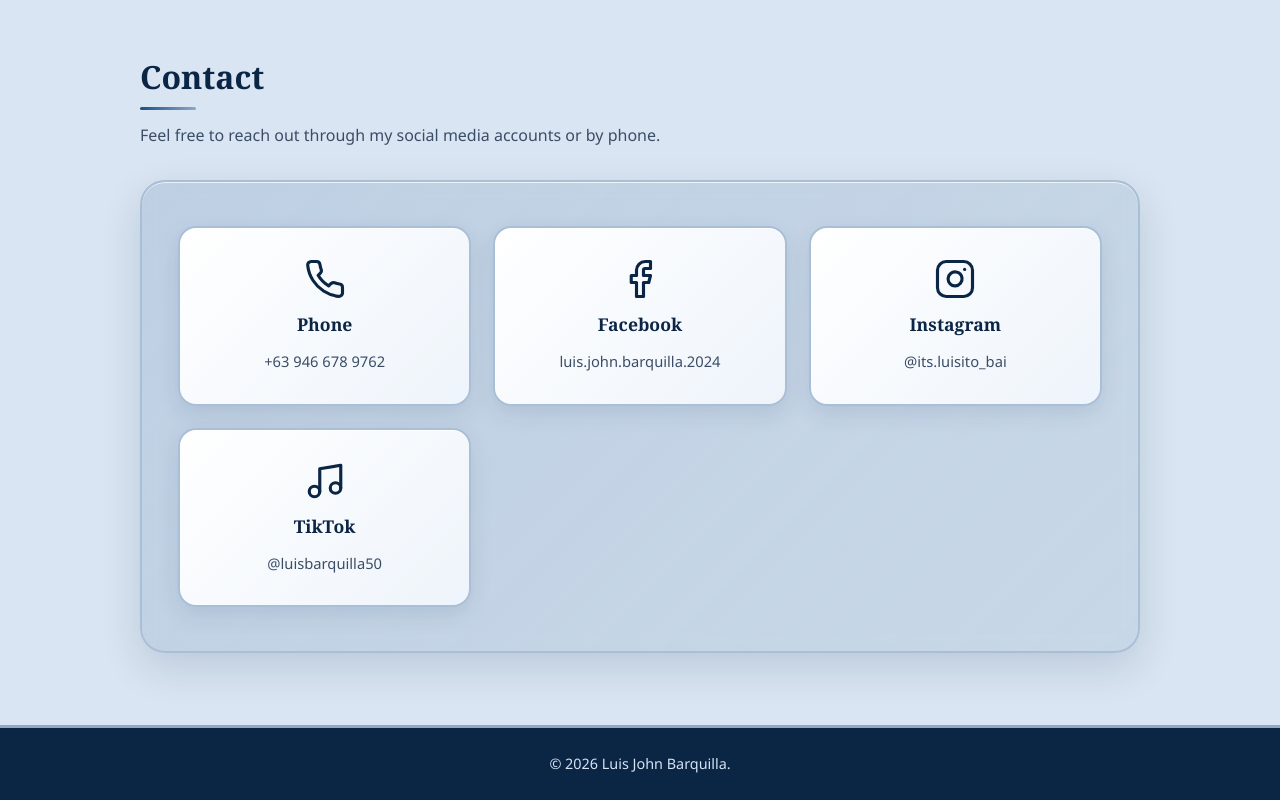
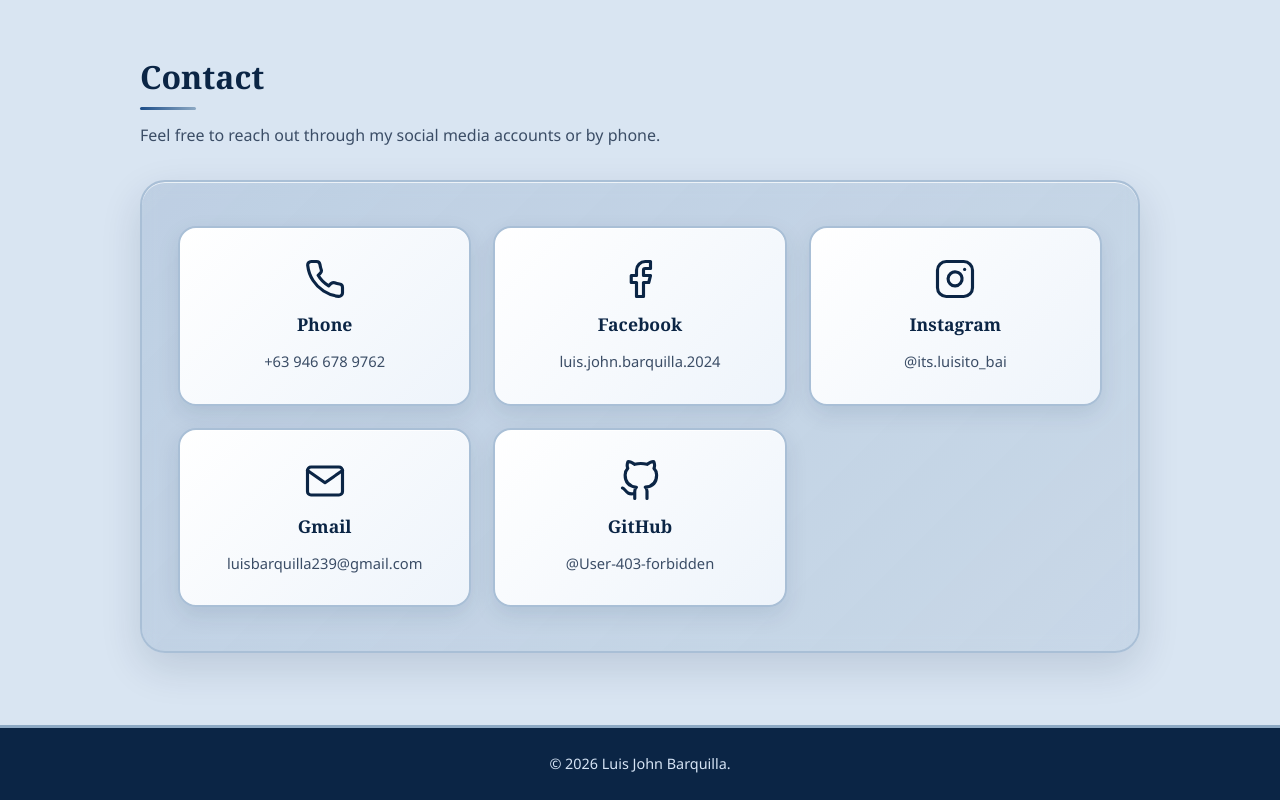
Before and after one commit to User-403-forbidden/My-portfolio, a plain HTML site: page index.html in a window 1280 px wide. Shown: the part 3179-3979 px from the top of the page. Drawn offline with Linux system fonts and the light colour scheme.

Commit message:
git add . git commit -m "Update contact section" git push

```diff
--- a/index.html
+++ b/index.html
@@ -255,7 +255,7 @@
                 <p class="sub">Feel free to reach out through my social media accounts or by phone.</p>
 
                 <div class="contact-links">
-                    <a class="contact-card" href="tel:+639XXXXXXXXX">
+                    <a class="contact-card" href="tel:+639466789762">
                         <svg viewBox="0 0 24 24" aria-hidden="true">
                             <path
                                 d="M22 16.92v3a2 2 0 0 1-2.18 2 19.79 19.79 0 0 1-8.63-3.07 19.5 19.5 0 0 1-6-6 19.79 19.79 0 0 1-3.07-8.67A2 2 0 0 1 4.11 2h3a2 2 0 0 1 2 1.72c.127.96.361 1.903.7 2.81a2 2 0 0 1-.45 2.11L8.09 9.91a16 16 0 0 0 6 6l1.27-1.27a2 2 0 0 1 2.11-.45c.907.339 1.85.573 2.81.7A2 2 0 0 1 22 16.92z" />
@@ -284,15 +284,22 @@
                         <span class="value">@its.luisito_bai</span>
                     </a>
 
-                    <a class="contact-card" href="https://www.tiktok.com/@luisbarquilla50" target="_blank"
-                        rel="noopener">
+                    <a class="contact-card" href="mailto:luisbarquilla239@gmail.com">
                         <svg viewBox="0 0 24 24" aria-hidden="true">
-                            <path d="M9 18V5l12-2v13" />
-                            <circle cx="6" cy="18" r="3" />
-                            <circle cx="18" cy="16" r="3" />
+                            <path d="M4 4h16c1.1 0 2 .9 2 2v12c0 1.1-.9 2-2 2H4c-1.1 0-2-.9-2-2V6c0-1.1.9-2 2-2z" />
+                            <polyline points="22,6 12,13 2,6" />
                         </svg>
-                        <span class="label">TikTok</span>
-                        <span class="value">@luisbarquilla50</span>
+                        <span class="label">Gmail</span>
+                        <span class="value">luisbarquilla239@gmail.com</span>
+                    </a>
+
+                    <a class="contact-card" href="https://github.com/User-403-forbidden" target="_blank" rel="noopener">
+                        <svg viewBox="0 0 24 24" aria-hidden="true">
+                            <path
+                                d="M9 19c-5 1.5-5-2.5-7-3m14 6v-3.87a3.37 3.37 0 0 0-.94-2.61c3.14-.35 6.44-1.54 6.44-7A5.44 5.44 0 0 0 20 4.77 5.07 5.07 0 0 0 19.91 1S18.73.65 16 2.48a13.38 13.38 0 0 0-7 0C6.27.65 5.09 1 5.09 1A5.07 5.07 0 0 0 5 4.77a5.44 5.44 0 0 0-1.5 3.78c0 5.42 3.3 6.61 6.44 7A3.37 3.37 0 0 0 9 18.13V22" />
+                        </svg>
+                        <span class="label">GitHub</span>
+                        <span class="value">@User-403-forbidden</span>
                     </a>
                 </div>
             </div>
```
